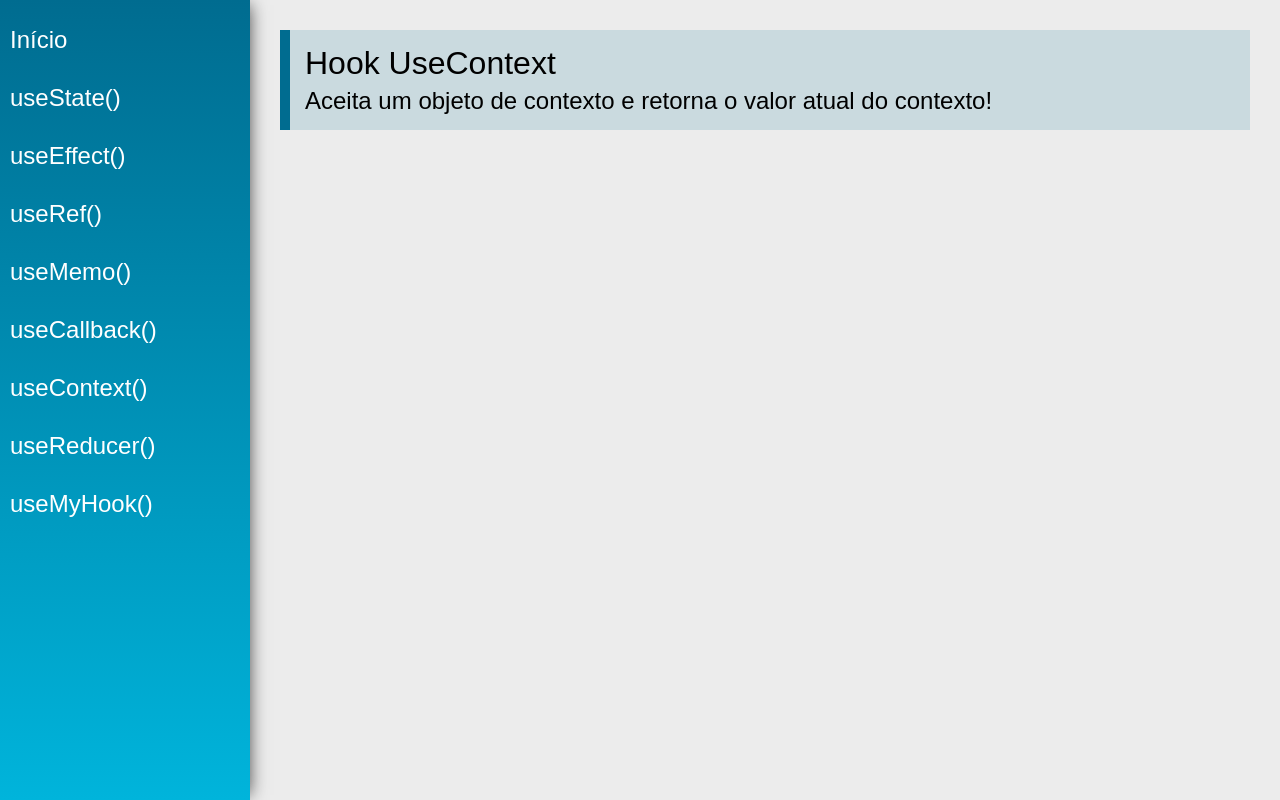
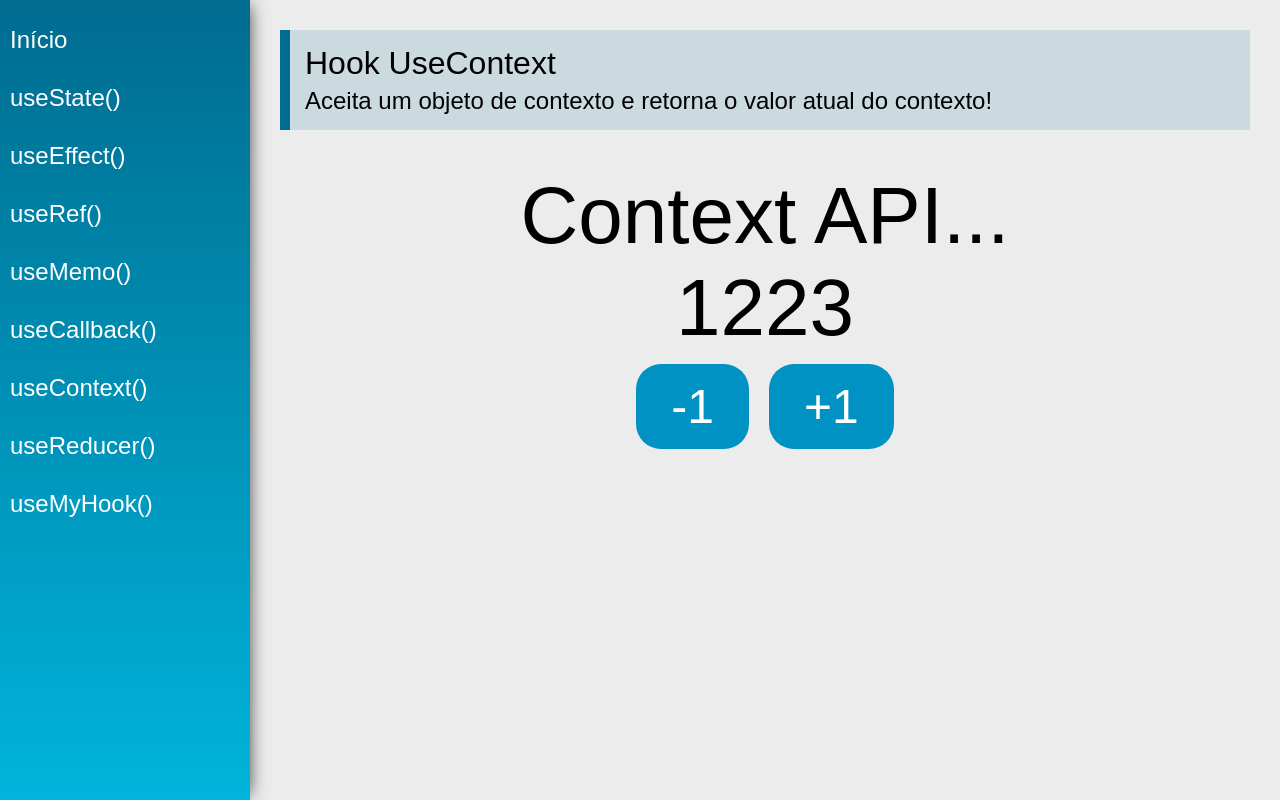
Before and after one commit to Henrique-Franca/Clear-React_Hooks, a React (Create React App) app: page /useContext in a window 1280 px wide. Built offline with nearby package versions, Linux system fonts and the light colour scheme.

Commit message:
useContext #01

```diff
--- /dev/null
+++ b/src/data/DataContext.js
@@ -0,0 +1,12 @@
+import React from "react";
+
+export const data={
+
+    number: 1223,
+    text: 'Context API...'
+
+}
+
+const DataContext = React.createContext(data)
+
+export default DataContext
--- a/src/index.js
+++ b/src/index.js
@@ -4,7 +4,9 @@
 
 import App from './views/App'
 
+
 ReactDOM.render(
-    <App />,
+     <App/>,
+
     document.getElementById('root')
 )
--- a/src/views/App.jsx
+++ b/src/views/App.jsx
@@ -1,19 +1,25 @@
 import './App.css'
-import React from 'react'
+import React, {useState} from 'react'
 import { BrowserRouter as Router } from  'react-router-dom'
 
 import Menu from '../components/layout/Menu'
 import Content from '../components/layout/Content'
+import DataContext, {data} from '../data/DataContext'
+
 
 const App = props => {
 
+    const [state,setState] = useState(data)
+
     return (
+        <DataContext.Provider value={{state,setState}}>
         <div className="App">
             <Router>
                 <Menu />
                 <Content />
             </Router>
         </div>
+        </DataContext.Provider>
     )
 }
 
--- a/src/views/examples/UseContext.jsx
+++ b/src/views/examples/UseContext.jsx
@@ -1,13 +1,38 @@
-import React from 'react'
+import React, { useContext } from 'react'
 import PageTitle from '../../components/layout/PageTitle'
+import DataContext from '../../data/DataContext'
 
 const UseContext = (props) => {
+
+    const context = useContext(DataContext)
+
+    function addNumber(delta){
+        context.setState({
+            ...context.state,
+            number: context.state.number +delta
+        })
+    }
+
     return (
         <div className="UseContext">
             <PageTitle
                 title="Hook UseContext"
                 subtitle="Aceita um objeto de contexto e retorna o valor atual do contexto!"
             />
+
+            <div className="center">
+                <span className="text">{context.state.text}</span>
+                <span className="text">{context.state.number}</span>
+
+                <div>
+                    <button className="btn"
+                        onClick={() => addNumber(-1)}>-1</button>
+                    <button className="btn"
+                        onClick={() => addNumber(+1)}>+1</button>
+                </div>
+
+            </div>
+
         </div>
     )
 }
```
Lines whose indentation alone changed are shown as unchanged.
